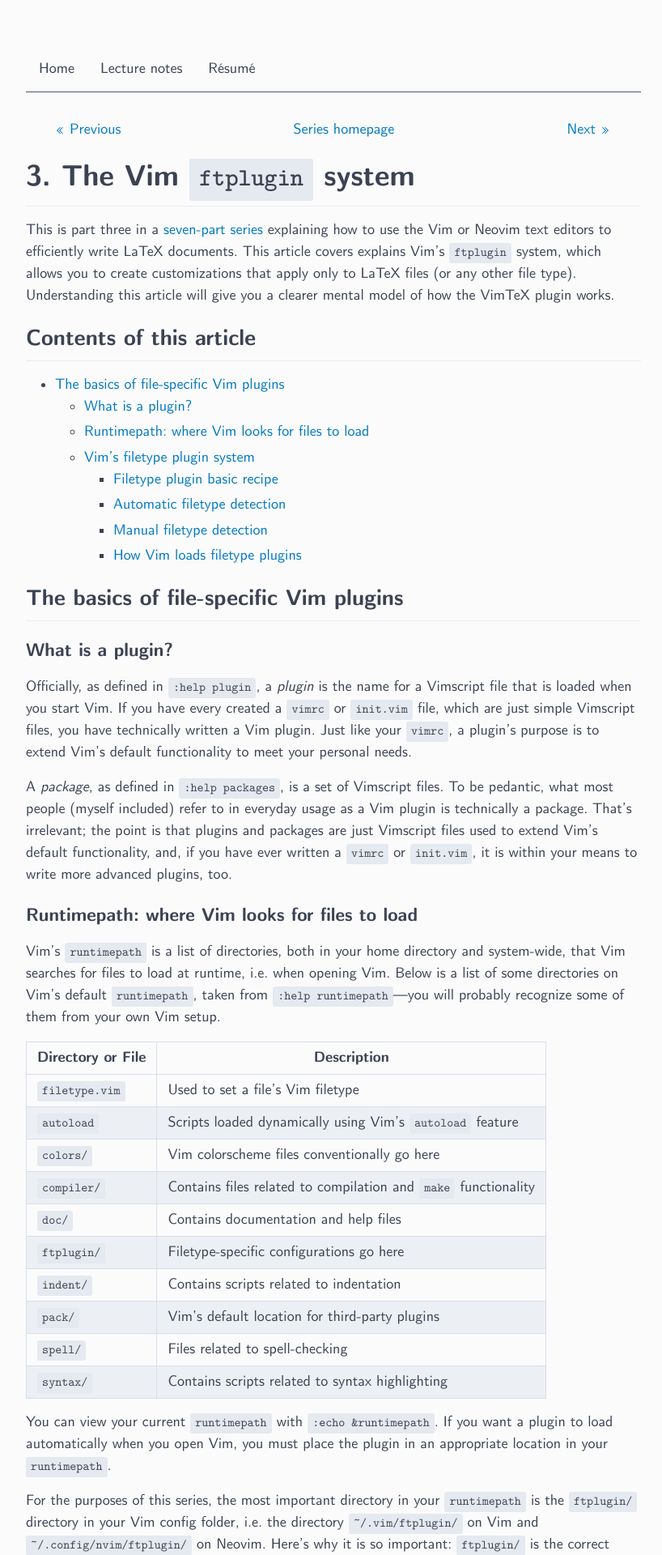
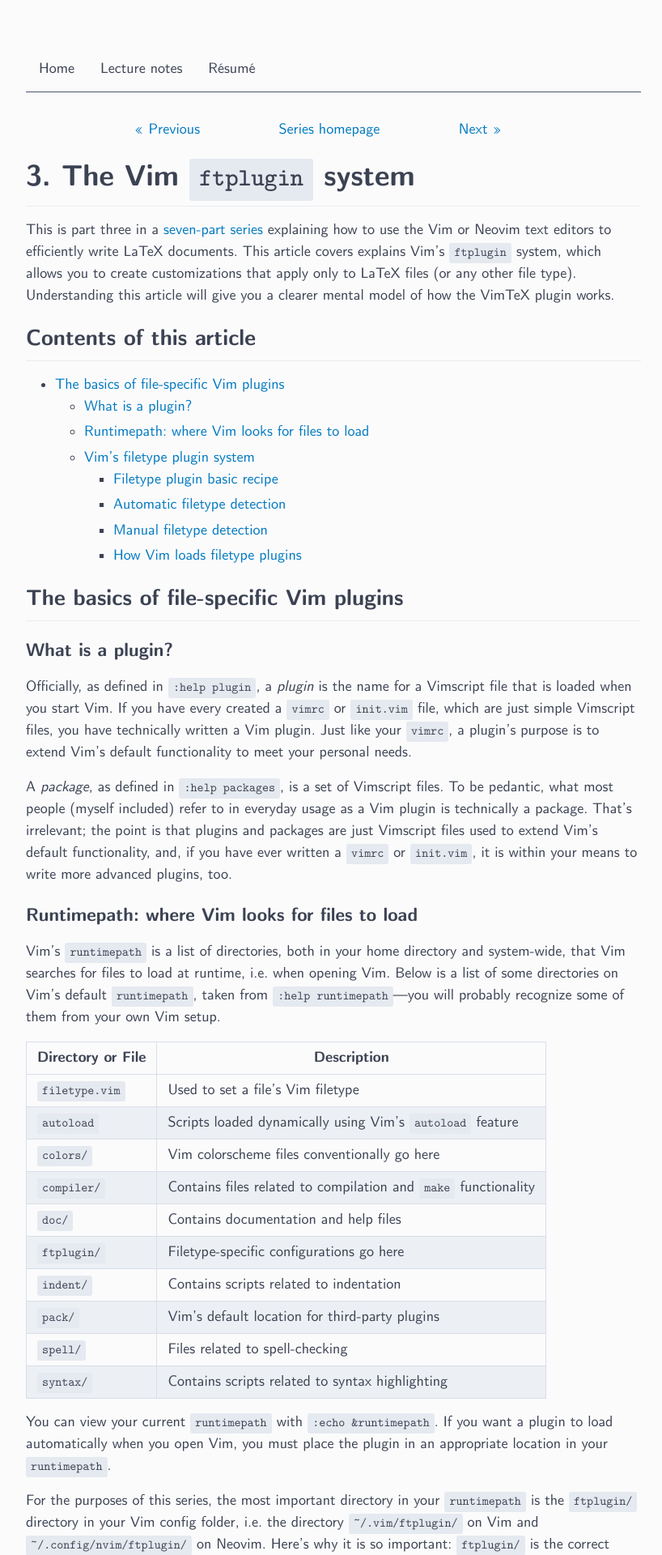
Before and after one commit to ejmastnak/ejmastnak.github.io, a Jekyll site: the page built from tutorials/vim-latex/ftplugin.md, in a window 1280 px wide. Shown: the top 1920 px of the page at 81% size, without its empty margins (228-1046 px from the left). Built offline with Jekyll 4.4.1, drawn with Linux system fonts in a browser that asks for light colours.

Commit message:
Tweak navbar alignment

```diff
--- a/assets/css/vim-latex.css
+++ b/assets/css/vim-latex.css
@@ -7,8 +7,10 @@
 
 .vim-latex-navbar ul {
   display: flex;
-  /* justify-content:space-evenly; */
-  justify-content:space-between;
+  justify-content:space-evenly;
+  padding-right: 5%;
+  padding-left: 5%;
+  /* justify-content:space-between; */
   list-style-type: none;
   align-items: flex-end;
 }
```
